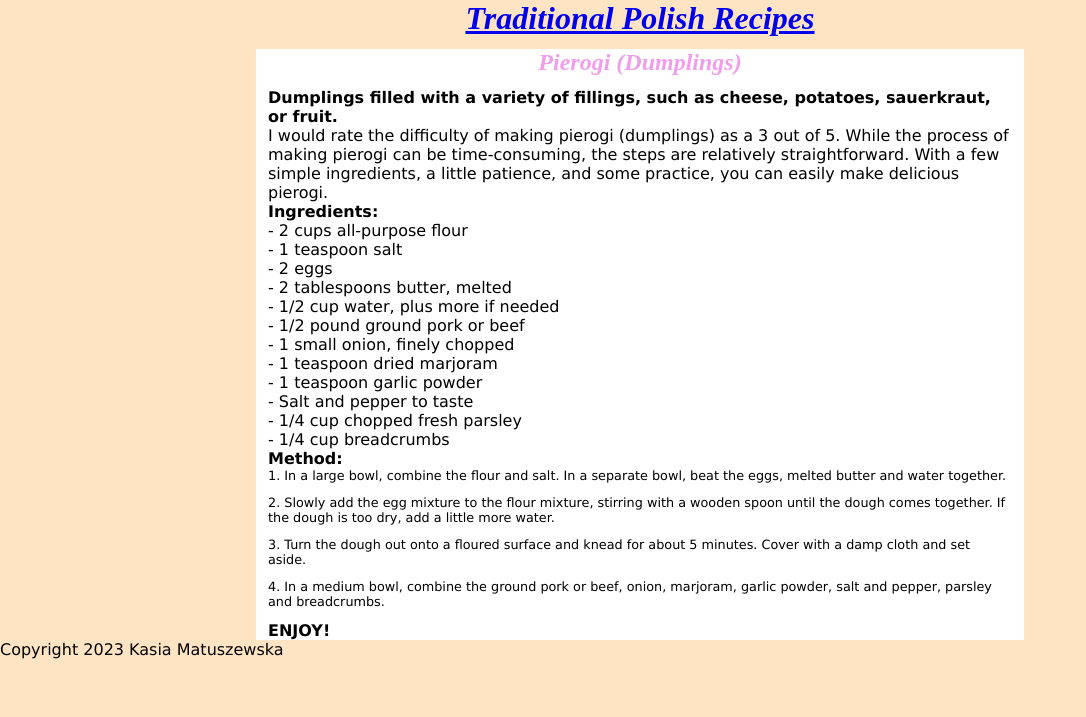
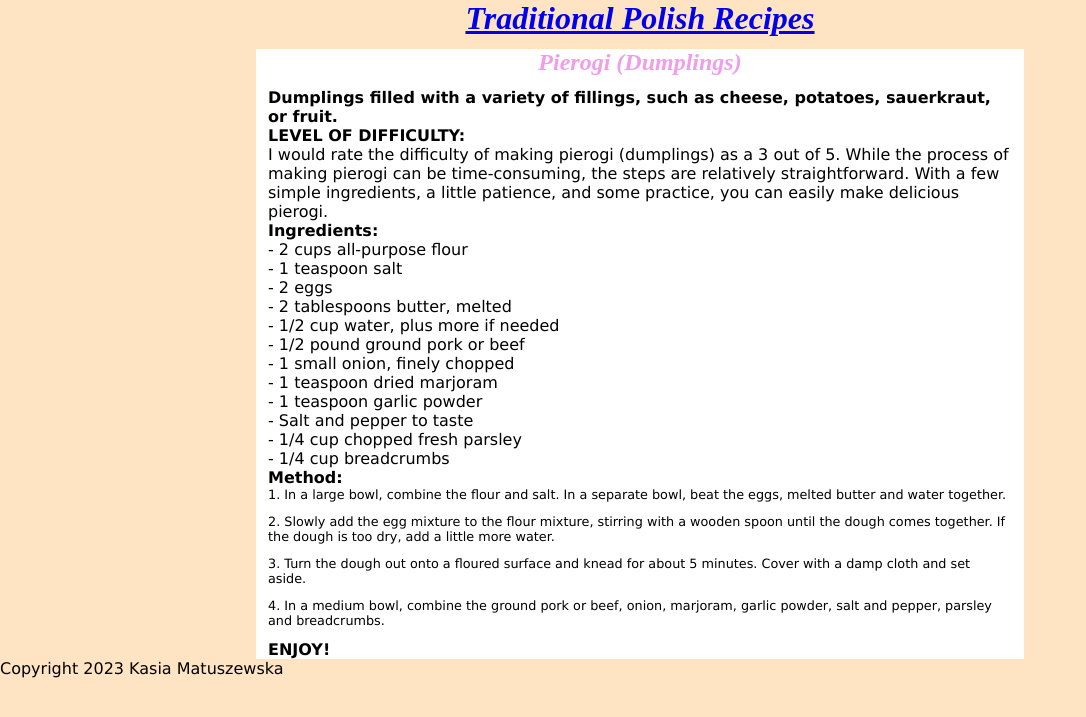
Before and after one commit to kasiamatuszewska/recipewebsite, a Jekyll site: the page built from _recipes/recipe2.md, in a window 1280 px wide. Shown: the top 717 px of the page, without its empty margins (0-1086 px from the left). Built offline with Jekyll 4.4.1, drawn with Linux system fonts in a browser that asks for light colours.

Commit message:
Update Recipe “recipe2”

```diff
--- a/_recipes/recipe2.md
+++ b/_recipes/recipe2.md
@@ -6,6 +6,8 @@ layout: recipe
 published: true
 ---
 **Dumplings filled with a variety of fillings, such as cheese, potatoes, sauerkraut, or fruit.**
+
+**LEVEL OF DIFFICULTY:**
 
 I would rate the difficulty of making pierogi (dumplings) as a 3 out of 5. While the process of making pierogi can be time-consuming, the steps are relatively straightforward. With a few simple ingredients, a little patience, and some practice, you can easily make delicious pierogi.
 
```
